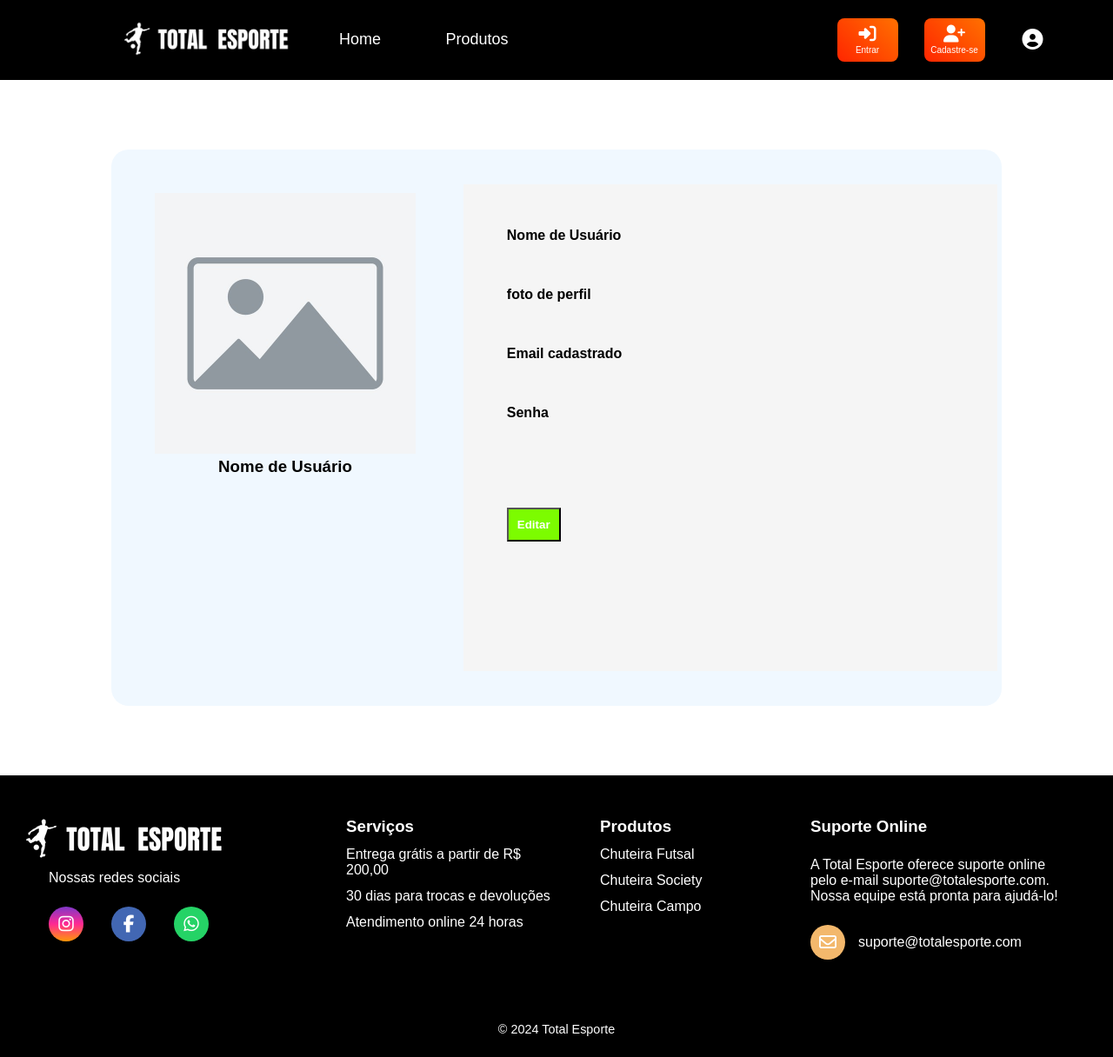
After one commit to MuriloVercosa01/Total-Esporte, a PHP site: the page made by TOTAL_ESPORTES/perfil.php in a window 1280 px wide. The commit adds this page. Shown: the whole page at 87% size. Run offline with PHP 8.4, Linux system fonts and the light colour scheme; some libraries are stand-ins or nearby versions.

Commit message:
tela de perfil

```diff
--- a/TOTAL_ESPORTES/Estilos/perfil.css
+++ b/TOTAL_ESPORTES/Estilos/perfil.css
@@ -5,147 +5,47 @@
     font-family: sans-serif;
 
 }
-
-.container{
-   max-width: 1080px;
-   margin: auto;
-   display: flex;
-   align-items: center;
-   justify-content: center;
-}
-
-header{
-    background-color: black;
+main{
+    height: 100vh;
     width: 100%;
-    padding: 15px;
-    padding-left: 80px;
- }
-
- .logo,.btn-menu{
-    width: 25%;
-
- }
-
- .logo img{
-    width: 200px;
-    cursor: pointer;
- }
-
- .menu{
-    width: 50%;
- }
-
- .menu nav a{
-    color: white;
-    text-decoration: none;
-    padding-right: 70px;
-    font-size: 18px;
-    position: relative;
- }
-
- .menu nav a::after{
-   content: "  ";
-   width: 0px;
-   height: 4px;
-   background-image: linear-gradient(45deg, #ff2500, #ff7100 );
-   position: absolute;
-   top: 30px;
-   left: 0%;
-   transition: width 0.5s;
-
- }
-
- .menu nav a:hover::after{
-    width: 30px;
- }
-
-
-
- .btn-menu button{
-    width: 70px;
-    height: 50px;
-    background-image: linear-gradient(45deg, #ff2500, #ff7100 );
-    border: none;
-    border-radius: 8px;
-    cursor: pointer;
-    margin-right: 30px;
- }
-
- .btn-menu button i{
-    font-size: 20px;
-    color: white;
-
- }
-
-
-.btn-menu button  a{
-   font-size: 10px;
-   color: white;
-   padding-top: 10px;
-   text-decoration: none;
+    display: flex;
+    justify-content: center;
+    align-items: center;
 
 }
-
-/* Formatação começa aqui*/
-
-/* Garantir que o layout do cabeçalho não afete o conteúdo abaixo */
-body {
-   font-family: Arial, sans-serif;
-   margin: 0;
-   padding: 0;
+.container-perfil{
+    width: 80%;
+    height: 80vh;
+    background-color: aliceblue;
+    border-radius: 20px;
+    display: flex;
 }
-/* Estilos para a seção de perfil */
-.perfil-section {
-   margin-top: 40px;  /* Espaçamento entre o cabeçalho e a seção de perfil */
-   padding: 40px 20px;
-   background-color: #f9f9f9;
+.img-container{
+    width: 300px;
+    margin:50px;
 }
-
-.perfil-container {
-   max-width: 600px;
-   margin: 0 auto;
-   background-color: #fff;
-   padding: 20px;
-   border-radius: 8px;
-   box-shadow: 0 0 10px rgba(0, 0, 0, 0.1);
+.img-container h3{
+    text-align: center;
 }
-
-h2 {
-   text-align: center;
-   font-size: 2em;
-   margin-bottom: 20px;
+#img{
+    height: 300px;
 }
-
-.input-group {
-   margin-bottom: 15px;
+.info-container{
+    background-color:whitesmoke;
+    width: 60%;
+    height: 70vh;
+    margin: auto;
 }
-
-label {
-   display: block;
-   font-weight: bold;
-   margin-bottom: 5px;
+.info-container button{
+    padding: 10px;
+    background-color: lawngreen;
+    font-weight: bold;
+    color: white;
 }
-
-input {
-   width: 100%;
-   padding: 10px;
-   font-size: 1em;
-   border-radius: 5px;
-   border: 1px solid #ccc;
+.info-container button:hover{
+    background-color: green;
+    font-style: italic;
 }
-
-/* Classe CSS personalizada para o botão */
-.btn-salvar {
-   background-color: #4CAF50; /* Cor de fundo */
-   color: white;              /* Cor do texto */
-   padding: 10px 20px;        /* Espaçamento interno */
-   border: none;              /* Remover borda */
-   border-radius: 5px;        /* Bordas arredondadas */
-   cursor: pointer;          /* Cursor de mão ao passar o mouse */
-   font-size: 16px;           /* Tamanho da fonte */
-   transition: background-color 0.3s; /* Transição suave ao passar o mouse */
- }
-
- .btn-salvar:hover {
-   background-color: #45a049; /* Cor do fundo ao passar o mouse */
- }
+.item {
+    margin:50px;
+}
--- /dev/null
+++ b/TOTAL_ESPORTES/perfil.php
@@ -0,0 +1,138 @@
+<!DOCTYPE html>
+<html lang="en">
+<head>
+    <meta charset="UTF-8">
+    <script src="https://kit.fontawesome.com/449a3898b7.js" crossorigin="anonymous"></script>
+    <meta name="viewport" content="width=device-width, initial-scale=1.0">
+    <link rel="stylesheet" href="Estilos/perfil.css">
+    <link rel="stylesheet" href="Estilos/header.css">
+    <script src="JS/index.js" defer></script>
+    <title>Tela de Perfil</title>
+</head>
+
+<body>
+
+<header>
+        <div class="container"> <!--delimitar a distancia do lado esquerdo e direito-->
+        <div class="logo"><img src="imagens/Logo.png"></div>  <!--Logo-->
+
+
+        <div class="menu">
+            <nav> <!--Representa uma seção de navegação com links ou botões para direcionar para outra página do site-->
+                <a href="index.php">Home</a>
+                <a href="produtos.php">Produtos</a>
+                <a href="#" style="visibility: hidden;" >Sobre</a>
+                <a href="#" style="visibility: hidden;">Contatos</a>
+            </nav>
+        </div>
+
+
+        <div class="sessao">
+            <button><i class="fa-solid fa-right-to-bracket"></i><Br> <a href="login.php">  Entrar  </a></button>
+            <button><i class="fa-solid fa-user-plus"></i><Br> <a href="cadastro.php">  Cadastre-se  </a></button>
+
+        </div>
+
+        <div class="perfil">
+          <button id="botao-perfil"><i class="fa-solid fa-user-circle"></i></button>
+          <div id="menu-perfil" class="conteudo-perfil">
+              <a href="compras.php">carrinho de compras</a>
+              <?php
+              if (isset($_SESSION['email']) && $_SESSION['email'] == "adm") {
+              echo "<a href='painelDeProdutos.php'>gerenciar</a>";
+              }
+              ?>
+              <!--<a href="painelDeProdutos.php">gerenciar</a>-->
+              <a href="#">Conta</a>
+              <a href="Conexao/logoff.php?logout=true" id="sair" >Sair</a>
+          </div>
+      </div>
+      <p style="color: white;" >
+        <?php
+          if(isset($_SESSION['nome_usuario'])){
+          //sessão iniciado
+          echo "olá," . $_SESSION['nome_usuario'];
+          }
+        ?>
+      </p>
+      </div>
+
+      </div>
+</header>
+
+    <!-- Seção de perfil -->
+<main>
+    <div class="container-perfil" >
+        <div class="img-container" >
+            <img id="img" src="img/placeholder.jpg">
+            <h3>Nome de Usuário</h3>
+        </div>
+        <div class="info-container">
+            <h4 class="item" >Nome de Usuário</h4>
+            <h4 class="item" >foto de perfil</h4>
+            <h4 class="item" >Email cadastrado</h4>
+            <h4 class="item" >Senha</h4>
+            <button class="item" >Editar</button>
+        </div>
+    </div>
+</main>
+    <!--Rodapé-->
+<footer>
+  <!-- Container principal -->
+  <div id="conteudo-rodape">
+    <!-- Contatos e redes sociais -->
+    <div id="contatos-rodape">
+      <img src="imagens/Logo.png" alt="Logo Total Esporte">
+      <p>Nossas redes sociais</p>
+      <div id="redes-sociais-rodape">
+        <a href="#" class="footer-link" id="instagram">
+          <i class="fa-brands fa-instagram"></i>
+        </a>
+        <a href="#" class="footer-link" id="facebook">
+          <i class="fa-brands fa-facebook-f"></i>
+        </a>
+        <a href="#" class="footer-link" id="whatsapp">
+          <i class="fa-brands fa-whatsapp"></i>
+        </a>
+      </div>
+    </div>
+
+    <!-- Listas de serviços e produtos -->
+    <ul class="lista-rodape">
+      <li><h3>Serviços</h3></li>
+      <li><p>Entrega grátis a partir de R$ 200,00</p></li>
+      <li><p>30 dias para trocas e devoluções</p></li>
+      <li><p>Atendimento online 24 horas</p></li>
+    </ul>
+    <ul class="lista-rodape">
+      <li><h3>Produtos</h3></li>
+      <li><p>Chuteira Futsal</p></li>
+      <li><p>Chuteira Society</p></li>
+      <li><p>Chuteira Campo</p></li>
+    </ul>
+
+    <!-- Suporte online -->
+    <div id="suporte-rodape">
+      <h3>Suporte Online</h3>
+      <p>
+        A Total Esporte oferece suporte online pelo e-mail suporte@totalesporte.com.
+        Nossa equipe está pronta para ajudá-lo!
+      </p>
+      <div id="email-suporte">
+        <a>
+          <i class="fa-regular fa-envelope"></i>
+        </a>
+        <h1>suporte@totalesporte.com</h1>
+      </div>
+    </div>
+  </div>
+
+  <!-- Direitos autorais -->
+  <div id="direitos-autorais-rodape">
+    &#169; 2024 Total Esporte
+  </div>
+</footer>
+
+
+</body>
+</html>
```
Also changed, not shown: TOTAL_ESPORTES/perfil.html (deleted, +0 -53 lines).
